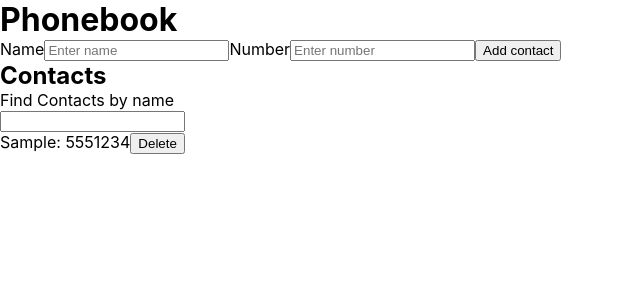
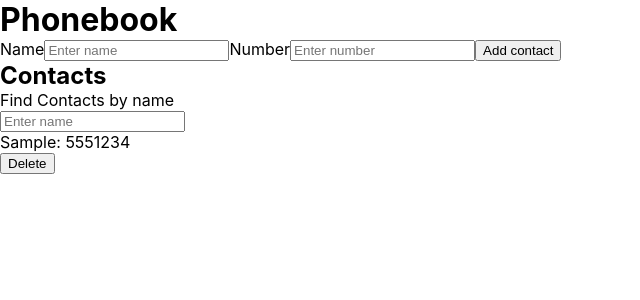
Before and after one commit to Mariya-Litvin/goit-react-hw-02-phonebook, a React (Create React App) app: page / in a window 1280 px wide. Both pictures are taken after typing "Sample", "5551234" into the empty fields and a click on the button "Add contact". Shown: the top 300 px of the page, without its empty margins (0-640 px from the left). Built offline with nearby package versions, Linux system fonts and the light colour scheme.

Commit message:
update task

```diff
--- a/src/components/App.jsx
+++ b/src/components/App.jsx
@@ -1,29 +1,26 @@
 import { nanoid } from 'nanoid';
 
 import { Component } from 'react';
+import { ContactForm } from './ContactForm/ContactForm';
+import { ContactList } from './ContactList/ContactList';
+import { Filter } from './Filter';
 
 export class App extends Component {
   state = {
     contacts: [],
-    name: '',
-    number: '',
     filter: '',
   };
 
-  handleChange = evt => {
-    const { name, value } = evt.target;
-    this.setState({ [name]: value });
-  };
+  //  Додаємо обробник на форму при сабміті
 
-  handleSubmit = evt => {
-    evt.preventDefault();
-
+  handleSubmit = ({ name, number }) => {
     const newContact = {
-      filter: this.state.name,
-      number: this.state.number,
-      name: this.state.name,
+      number: number,
+      name: name,
       id: nanoid(),
     };
+
+    // Шукаємо чи є у масиві контаків ім'я, яке вводить користувач
 
     let updatedContacts;
     const newContactName = this.state.contacts.find(
@@ -31,10 +28,10 @@ export class App extends Component {
     );
 
     if (newContactName) {
-      this.setState({
-        name: '',
-        number: '',
-      });
+      // this.setState({
+      //   name: '',
+      //   number: '',
+      // });
       return alert(`${newContact.name} is already in contacts.`);
     } else {
       updatedContacts = [...this.state.contacts, newContact];
@@ -47,6 +44,9 @@ export class App extends Component {
     }
   };
 
+  // Пошук користувача за ім'ям у збереженому масиві
+  //    і якщо є такий користувач, то формуємо новий масив
+
   handleFindName = evt => {
     const { value } = evt.target;
     const filteredContacts = this.state.contacts.filter(contact =>
@@ -54,6 +54,8 @@ export class App extends Component {
     );
     this.setState({ filter: value, filteredContacts });
   };
+
+  // Видалення контакту за id
 
   handleDelete = id => {
     this.setState(prev => ({
@@ -68,59 +70,14 @@ export class App extends Component {
     return (
       <div>
         <h1>Phonebook</h1>
-        <form onSubmit={this.handleSubmit}>
-          <label>
-            Name
-            <input
-              type="text"
-              name="name"
-              placeholder="Enter name"
-              pattern="^[a-zA-Zа-яА-Я]+(([' -][a-zA-Zа-яА-Я ])?[a-zA-Zа-яА-Я]*)*$"
-              title="Name may contain only letters, apostrophe, dash and spaces. For example Adrian, Jacob Mercer, Charles de Batz de Castelmore d'Artagnan"
-              required
-              onChange={this.handleChange}
-              value={this.state.name}
-            />
-          </label>
-          <label>
-            Number
-            <input
-              type="tel"
-              name="number"
-              placeholder="Enter number"
-              pattern="\+?\d{1,4}?[-.\s]?\(?\d{1,3}?\)?[-.\s]?\d{1,4}[-.\s]?\d{1,4}[-.\s]?\d{1,9}"
-              title="Phone number must be digits and can contain spaces, dashes, parentheses and can start with +"
-              required
-              onChange={this.handleChange}
-              value={this.state.number}
-            />
-          </label>
-          <button type="submit">Add contact</button>
-        </form>
+        <ContactForm onClickSubmit={this.handleSubmit} />
         <div>
           <h2>Contacts</h2>
-          <p>Find Contacts by name</p>
-          <label>
-            <input
-              type="text"
-              name="filter"
-              onChange={this.handleFindName}
-              value={this.state.filter}
-            />
-          </label>
-          <ul>
-            {contacts.map(contact => (
-              <li key={contact.id}>
-                {contact.name}: {contact.number}
-                <button
-                  type="button"
-                  onClick={() => this.handleDelete(contact.id)}
-                >
-                  Delete
-                </button>
-              </li>
-            ))}
-          </ul>
+          <Filter
+            onFindName={this.handleFindName}
+            valueFilter={this.state.filter}
+          />
+          <ContactList contacts={contacts} onClickDelete={this.handleDelete} />
         </div>
       </div>
     );
--- /dev/null
+++ b/src/components/ContactForm/ContactForm.jsx
@@ -0,0 +1,55 @@
+import { Component } from 'react';
+
+export class ContactForm extends Component {
+  state = {
+    name: '',
+    number: '',
+  };
+
+  // При вводі у два поля інпуту( name, number) змінюємо значення у state
+
+  handleChange = evt => {
+    const { name, value } = evt.target;
+    this.setState({ [name]: value });
+  };
+
+  onFormSubmit = e => {
+    e.preventDefault();
+    this.props.onClickSubmit(this.state);
+    this.setState({ name: '', number: '' });
+  };
+
+  render() {
+    return (
+      <form onSubmit={this.onFormSubmit}>
+        <label>
+          Name
+          <input
+            type="text"
+            name="name"
+            placeholder="Enter name"
+            pattern="^[a-zA-Zа-яА-Я]+(([' -][a-zA-Zа-яА-Я ])?[a-zA-Zа-яА-Я]*)*$"
+            title="Name may contain only letters, apostrophe, dash and spaces. For example Adrian, Jacob Mercer, Charles de Batz de Castelmore d'Artagnan"
+            required
+            onChange={this.handleChange}
+            value={this.state.name}
+          />
+        </label>
+        <label>
+          Number
+          <input
+            type="tel"
+            name="number"
+            placeholder="Enter number"
+            pattern="\+?\d{1,4}?[-.\s]?\(?\d{1,3}?\)?[-.\s]?\d{1,4}[-.\s]?\d{1,4}[-.\s]?\d{1,9}"
+            title="Phone number must be digits and can contain spaces, dashes, parentheses and can start with +"
+            required
+            onChange={this.handleChange}
+            value={this.state.number}
+          />
+        </label>
+        <button type="submit">Add contact</button>
+      </form>
+    );
+  }
+}
--- /dev/null
+++ b/src/components/ContactList/ContactList.jsx
@@ -0,0 +1,16 @@
+export const ContactList = ({ contacts, onClickDelete }) => {
+  return (
+    <ul>
+      {contacts.map(contact => (
+        <li key={contact.id}>
+          <p>
+            {contact.name}: {contact.number}
+          </p>
+          <button type="button" onClick={() => onClickDelete(contact.id)}>
+            Delete
+          </button>
+        </li>
+      ))}
+    </ul>
+  );
+};
--- /dev/null
+++ b/src/components/Filter.jsx
@@ -0,0 +1,16 @@
+export const Filter = ({ onFindName, valueFilter }) => {
+  return (
+    <>
+      <p>Find Contacts by name</p>
+      <label>
+        <input
+          type="text"
+          name="filter"
+          placeholder="Enter name"
+          onChange={onFindName}
+          value={valueFilter}
+        />
+      </label>
+    </>
+  );
+};
```
